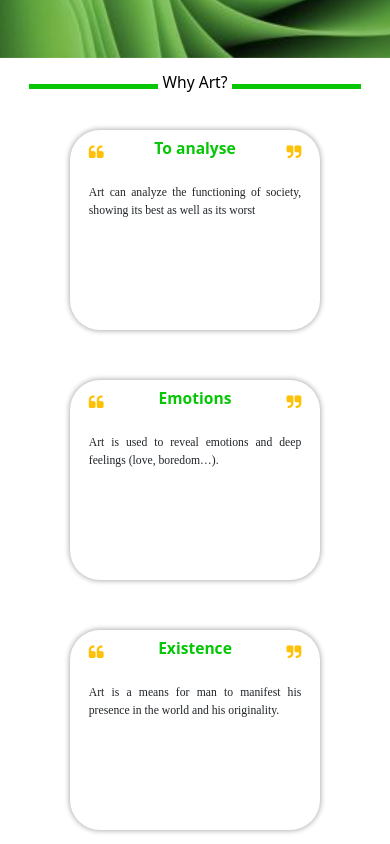
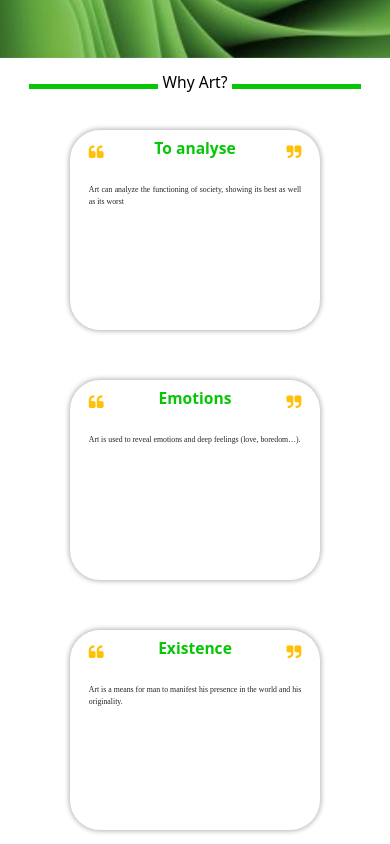
Before and after one commit to Charlot-DEDJINOU/React_Ecommerce, a React (Create React App) app: page / in a window 390 px wide. Shown: the part 780-1624 px from the top of the page. Built offline with nearby package versions, Linux system fonts and the light colour scheme.

Commit message:
font size

```diff
--- a/src/components/ImportanceArt.js
+++ b/src/components/ImportanceArt.js
@@ -10,7 +10,7 @@ export default function ImportanceArt(){
             <div className="title">
                 <span></span><h1 style={{fontSize : "4vmin"}}>Why Art?</h1><span></span>
              </div>
-             <div className="container d-flex flex-wrap align-items-center justify-content-evenly py-25">
+             <div className="d-flex flex-wrap align-items-center justify-content-evenly py-25">
                 {importances}
              </div>
         </section>
--- a/src/styles/style.css
+++ b/src/styles/style.css
@@ -536,7 +536,7 @@ footer p {
     width: 250px;
     height: 200px;
     border-radius: 30px;
-    margin: 25px 10px;
+    margin: 25px 18px;
     box-shadow: 0px 0px 5px 1px rgba(0, 0, 0, 0.3);
     display: flex;
     flex-direction: column;
@@ -602,6 +602,10 @@ footer p {
     .importance p {
         font-size: 3vw;
     }
+
+    .detail {
+        font-size: 3.5vw;
+    }
 }
 
 @media only screen and (max-width: 600px) {
@@ -654,6 +658,10 @@ footer p {
         margin: 20px 0px;
     }
 
+    .importance p {
+        font-size: 2vw;
+    }
+
     .contact .contact-info .form-reseau {
         width: 80%;
         display: flex;
```
